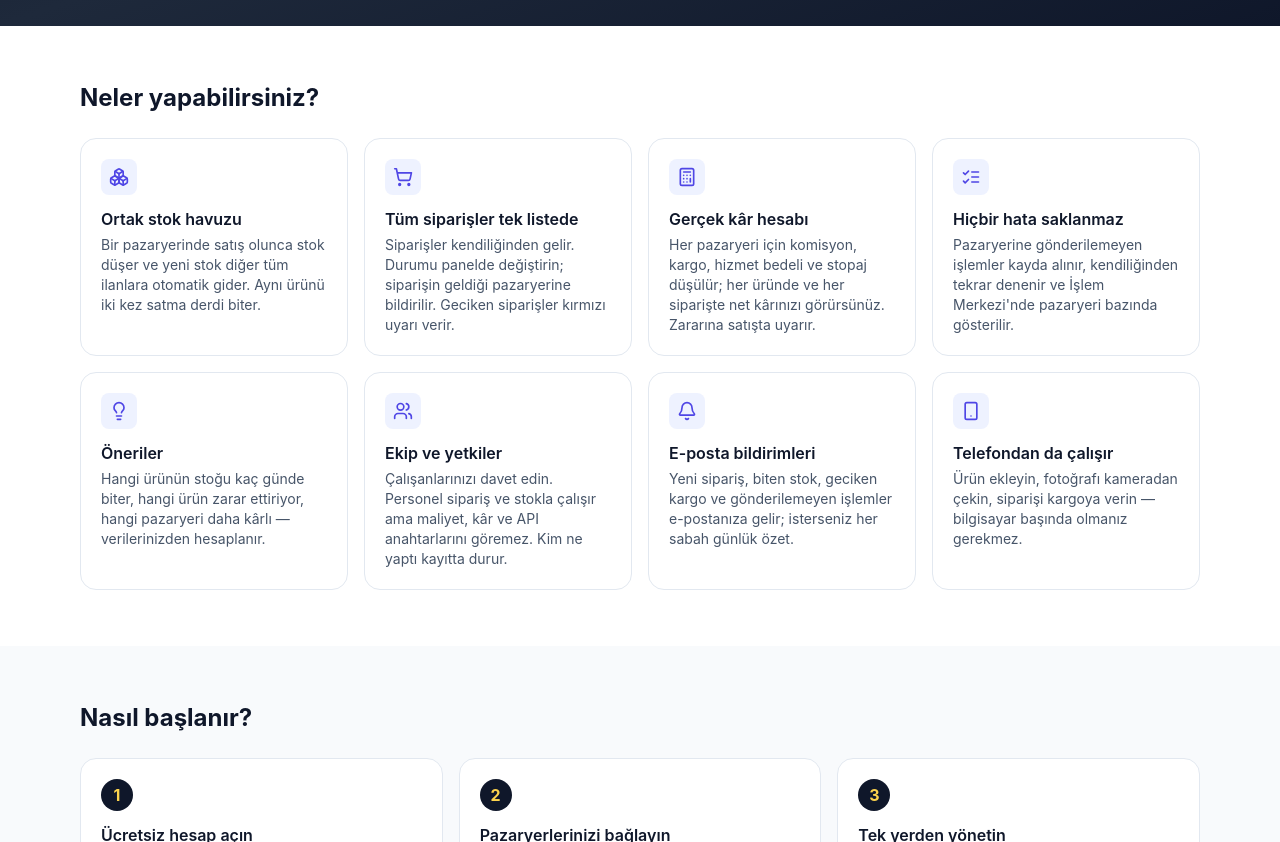
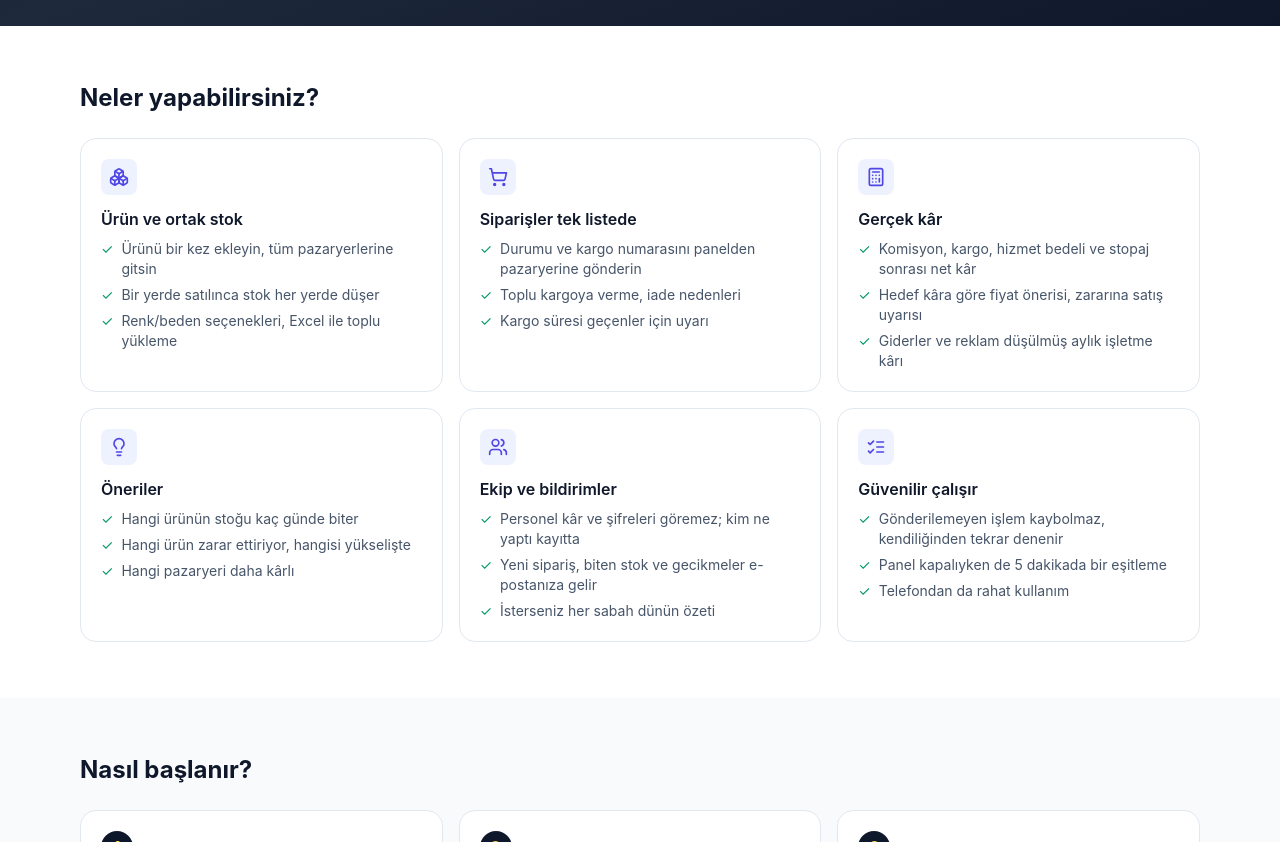
Before and after one commit to azraam2008-lgtm/nuance-art, a Next.js app: page /welcome in a window 1280 px wide. Shown: the part 500-1342 px from the top of the page. Built offline with nearby package versions, Linux system fonts and the light colour scheme.

Commit message:
Tanıtım sayfası: özellikler 6 başlık altında maddeli ve daha ayrıntılı
Co-Authored-By: Claude Opus 5.5 <noreply@anthropic.com>
Claude-Session: https://claude.ai/code/session_01VUzBZ7zzHsDfe5qYPHG7sS

```diff
--- a/src/app/welcome/page.tsx
+++ b/src/app/welcome/page.tsx
@@ -1,5 +1,5 @@
 import Link from 'next/link';
-import { ArrowRight, Bell, Boxes, Calculator, FlaskConical, Lightbulb, ListChecks, ShoppingCart, Smartphone, Users } from 'lucide-react';
+import { ArrowRight, Boxes, Calculator, FlaskConical, Lightbulb, ListChecks, ShoppingCart, Users } from 'lucide-react';
 import { BrandMark, BrandName } from '@/components/Brand';
 import { BRAND } from '@/lib/brand';
 
@@ -8,14 +8,36 @@ export const metadata = { title: `${BRAND.name} — ${BRAND.tagline}` };
 const MARKETS = ['Trendyol', 'Hepsiburada', 'N11', 'Çiçeksepeti', 'Pazarama', 'idefix', 'Koçtaş', 'Etsy'];
 
 const FEATURES = [
-  { icon: Boxes, t: 'Ortak stok havuzu', d: 'Bir pazaryerinde satış olunca stok düşer ve yeni stok diğer tüm ilanlara otomatik gider. Aynı ürünü iki kez satma derdi biter.' },
-  { icon: ShoppingCart, t: 'Tüm siparişler tek listede', d: 'Siparişler kendiliğinden gelir. Durumu panelde değiştirin; siparişin geldiği pazaryerine bildirilir. Geciken siparişler kırmızı uyarı verir.' },
-  { icon: Calculator, t: 'Gerçek kâr hesabı', d: 'Her pazaryeri için komisyon, kargo, hizmet bedeli ve stopaj düşülür; her üründe ve her siparişte net kârınızı görürsünüz. Zararına satışta uyarır.' },
-  { icon: ListChecks, t: 'Hiçbir hata saklanmaz', d: 'Pazaryerine gönderilemeyen işlemler kayda alınır, kendiliğinden tekrar denenir ve İşlem Merkezi\'nde pazaryeri bazında gösterilir.' },
-  { icon: Lightbulb, t: 'Öneriler', d: 'Hangi ürünün stoğu kaç günde biter, hangi ürün zarar ettiriyor, hangi pazaryeri daha kârlı — verilerinizden hesaplanır.' },
-  { icon: Users, t: 'Ekip ve yetkiler', d: 'Çalışanlarınızı davet edin. Personel sipariş ve stokla çalışır ama maliyet, kâr ve API anahtarlarını göremez. Kim ne yaptı kayıtta durur.' },
-  { icon: Bell, t: 'E-posta bildirimleri', d: 'Yeni sipariş, biten stok, geciken kargo ve gönderilemeyen işlemler e-postanıza gelir; isterseniz her sabah günlük özet.' },
-  { icon: Smartphone, t: 'Telefondan da çalışır', d: 'Ürün ekleyin, fotoğrafı kameradan çekin, siparişi kargoya verin — bilgisayar başında olmanız gerekmez.' },
+  { icon: Boxes, t: 'Ürün ve ortak stok', d: [
+    'Ürünü bir kez ekleyin, tüm pazaryerlerine gitsin',
+    'Bir yerde satılınca stok her yerde düşer',
+    'Renk/beden seçenekleri, Excel ile toplu yükleme',
+  ] },
+  { icon: ShoppingCart, t: 'Siparişler tek listede', d: [
+    'Durumu ve kargo numarasını panelden pazaryerine gönderin',
+    'Toplu kargoya verme, iade nedenleri',
+    'Kargo süresi geçenler için uyarı',
+  ] },
+  { icon: Calculator, t: 'Gerçek kâr', d: [
+    'Komisyon, kargo, hizmet bedeli ve stopaj sonrası net kâr',
+    'Hedef kâra göre fiyat önerisi, zararına satış uyarısı',
+    'Giderler ve reklam düşülmüş aylık işletme kârı',
+  ] },
+  { icon: Lightbulb, t: 'Öneriler', d: [
+    'Hangi ürünün stoğu kaç günde biter',
+    'Hangi ürün zarar ettiriyor, hangisi yükselişte',
+    'Hangi pazaryeri daha kârlı',
+  ] },
+  { icon: Users, t: 'Ekip ve bildirimler', d: [
+    'Personel kâr ve şifreleri göremez; kim ne yaptı kayıtta',
+    'Yeni sipariş, biten stok ve gecikmeler e-postanıza gelir',
+    'İsterseniz her sabah dünün özeti',
+  ] },
+  { icon: ListChecks, t: 'Güvenilir çalışır', d: [
+    'Gönderilemeyen işlem kaybolmaz, kendiliğinden tekrar denenir',
+    'Panel kapalıyken de 5 dakikada bir eşitleme',
+    'Telefondan da rahat kullanım',
+  ] },
 ];
 
 const STEPS = [
@@ -52,12 +74,14 @@ export default function WelcomePage() {
 
       <section className="max-w-6xl mx-auto px-4 py-14">
         <h2 className="text-2xl font-bold">Neler yapabilirsiniz?</h2>
-        <div className="mt-6 grid sm:grid-cols-2 lg:grid-cols-4 gap-4">
+        <div className="mt-6 grid sm:grid-cols-2 lg:grid-cols-3 gap-4">
           {FEATURES.map(({ icon: Icon, t, d }) => (
             <div key={t} className="rounded-2xl border border-slate-200 p-5">
               <div className="w-9 h-9 rounded-lg bg-indigo-50 text-indigo-600 grid place-items-center"><Icon className="w-5 h-5" /></div>
               <h3 className="font-semibold mt-3">{t}</h3>
-              <p className="text-sm text-slate-600 mt-1">{d}</p>
+              <ul className="mt-2 space-y-1.5">
+                {d.map((x) => <li key={x} className="text-sm text-slate-600 flex gap-2"><span className="text-emerald-600 shrink-0">✓</span>{x}</li>)}
+              </ul>
             </div>
           ))}
         </div>
```
